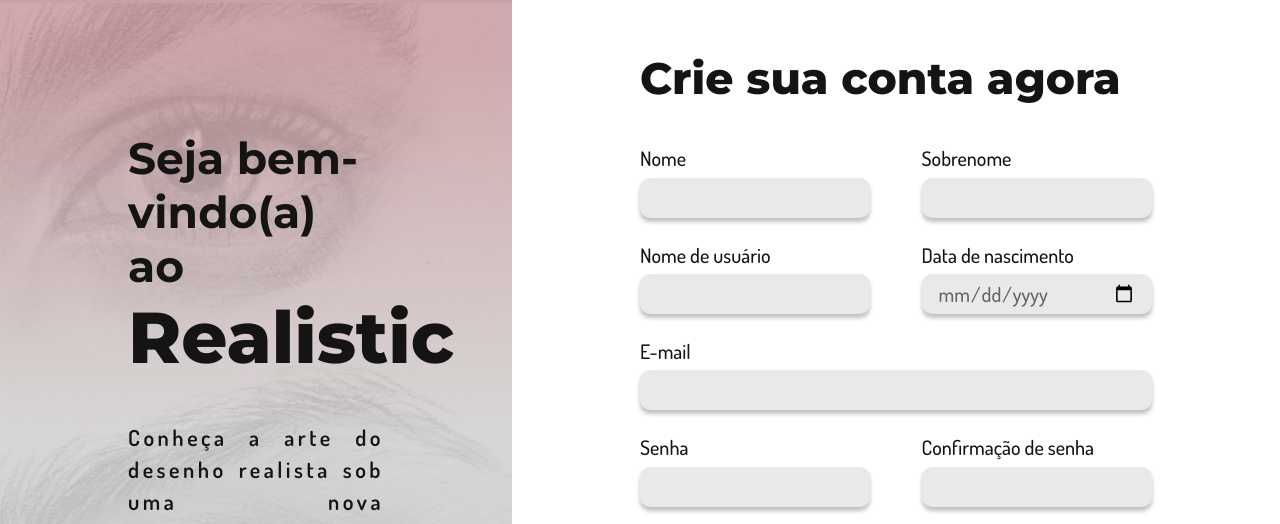
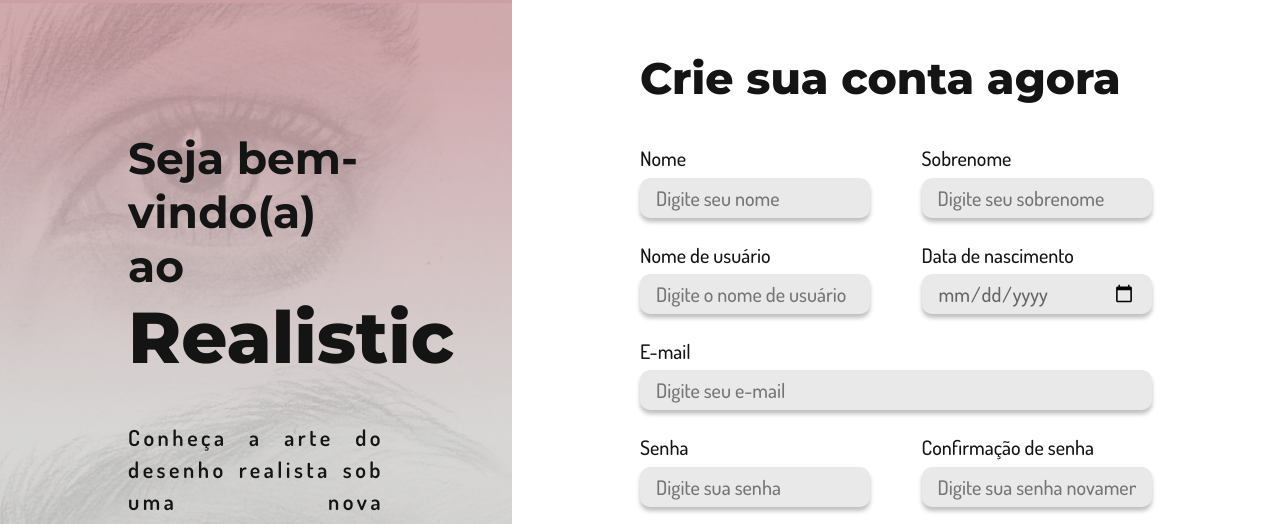
Before and after one commit to bianca-tsuchiya/Projeto-Individual, a website: page Site/public/cadastro.html in a window 1280 px wide. Shown: the top 524 px of the page. Drawn offline with Linux system fonts and the light colour scheme.

Commit message:
Subindo ajustes na tela de cadastro, atualizando protótipo do site e ajustando bd

```diff
--- a/Site/public/cadastro.html
+++ b/Site/public/cadastro.html
@@ -37,14 +37,14 @@
                     <div class="nome-cadastro">
                         <label for="inputNome">Nome</label>
                         <!-- <img src="./assets/alerta-atencao-erros-inputs.png" alt=""> -->
-                        <input type="text" id="inputNome">
+                        <input type="text" id="inputNome" placeholder="Digite seu nome">
                         <div class="input-alerta">
                             <span class="alerta-erro-validacao" id="spanNomeInvalido"></span>
                         </div>
                     </div>
                     <div class="sobrenome-cadastro">
                         <label for="inputSobrenome">Sobrenome</label>
-                        <input type="text" id="inputSobrenome">
+                        <input type="text" id="inputSobrenome" placeholder="Digite seu sobrenome">
                         <div class="input-alerta">
                             <span class="alerta-erro-validacao" id="spanSobrenomeInvalido"></span>
                         </div>
@@ -53,7 +53,7 @@
                 <div class="usuario-dataNasc-cadastro">
                     <div class="usuario-cadastro">
                         <label for="inputUsuario">Nome de usuário</label>
-                        <input type="text" id="inputUsuario">
+                        <input type="text" id="inputUsuario" placeholder="Digite o nome de usuário">
                     </div>
                     <div class="data-nasc-cadastro">
                         <label for="inputDataNasc">Data de nascimento</label>
@@ -65,7 +65,7 @@
                 </div>
                 <div class="email-cadastro">
                     <label for="inputEmail">E-mail</label>
-                    <input type="email" id="inputEmail">
+                    <input type="email" id="inputEmail" placeholder="Digite seu e-mail">
                     <div class="input-alerta">
                         <span class="alerta-erro-validacao" id="spanEmailInvalido"></span>
                     </div>
@@ -73,14 +73,14 @@
                 <div class="senha-confirm-cadastro">
                     <div class="senha-cadastro">
                         <label for="inputSenha">Senha</label>
-                        <input type="password" id="inputSenha">
+                        <input type="password" id="inputSenha" placeholder="Digite sua senha">
                         <div class="input-alerta">
                             <span class="alerta-erro-validacao" id="spanSenhaInvalida"></span>
                         </div>
                     </div>
                     <div class="confirm-senha-cadastro">
                         <label for="inputConfirmSenha">Confirmação de senha</label>
-                        <input type="password" id="inputConfirmSenha">
+                        <input type="password" id="inputConfirmSenha" placeholder="Digite sua senha novamente">
                         <div class="input-alerta">
                             <span class="alerta-erro-validacao" id="spanConfirmSenhaInvalido"></span>
                         </div>
```
Also changed, not shown: Prototipo_Site/prototipo_site_cadastro.png, Prototipo_Site/prototipo_site_portal.png (added), Site/public/assets/img-sobre-mim.png, 1 other file.
